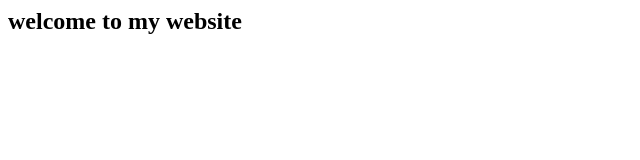
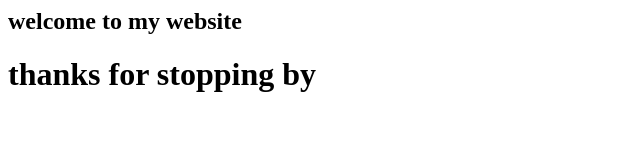
Before and after one commit to mutyaba84/website, a plain HTML site: page index.html in a window 1280 px wide. Shown: the whole page, without its empty margins (0-640 px from the left). Drawn offline with Linux system fonts and the light colour scheme.

Commit message:
added thanks for stopping by

```diff
--- a/index.html
+++ b/index.html
@@ -6,7 +6,7 @@
   <body>
 
       <h2> welcome to my website </h2>
-
+      <h1> thanks for stopping by </h1>
 
    </body>
 
```
